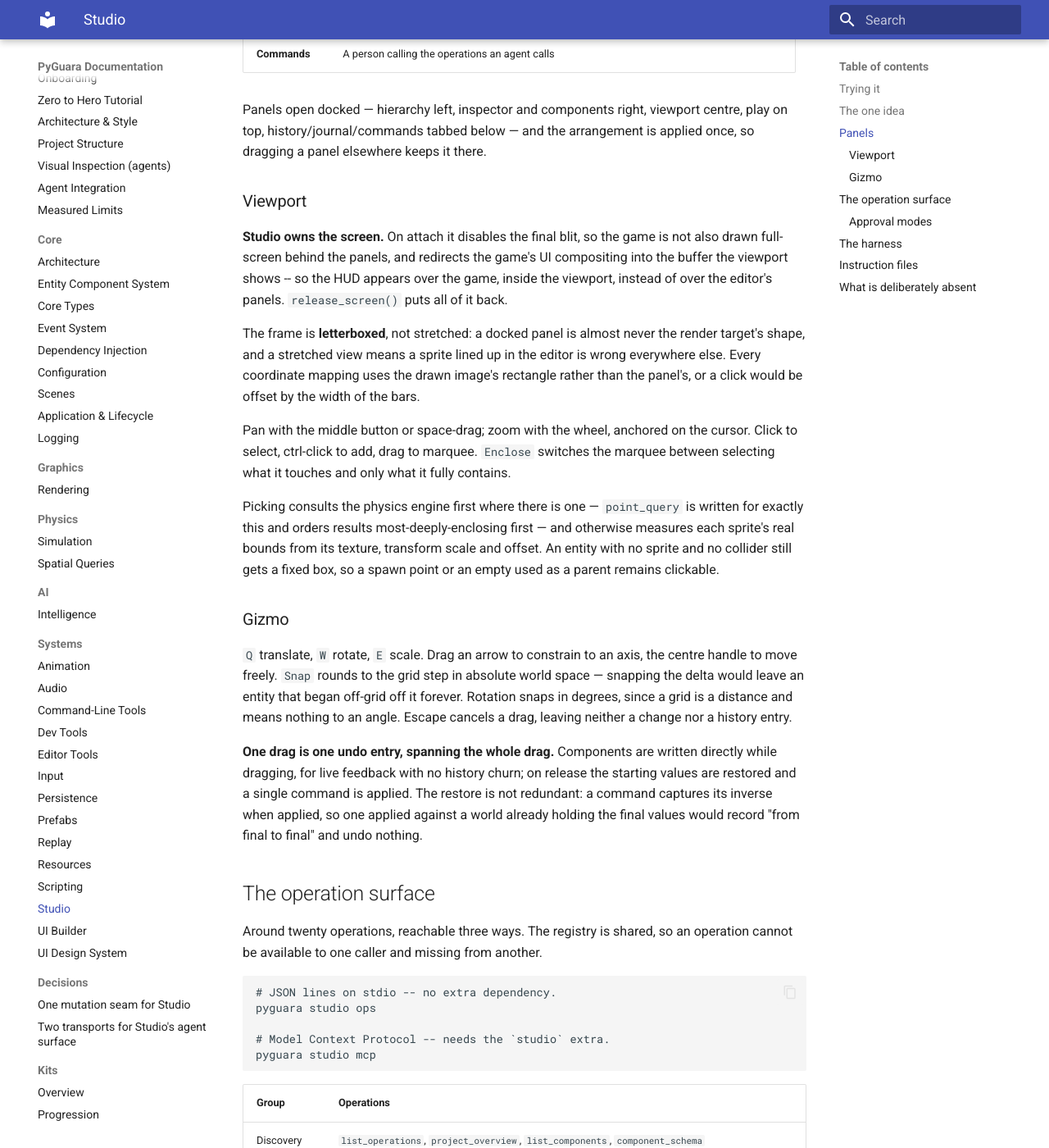
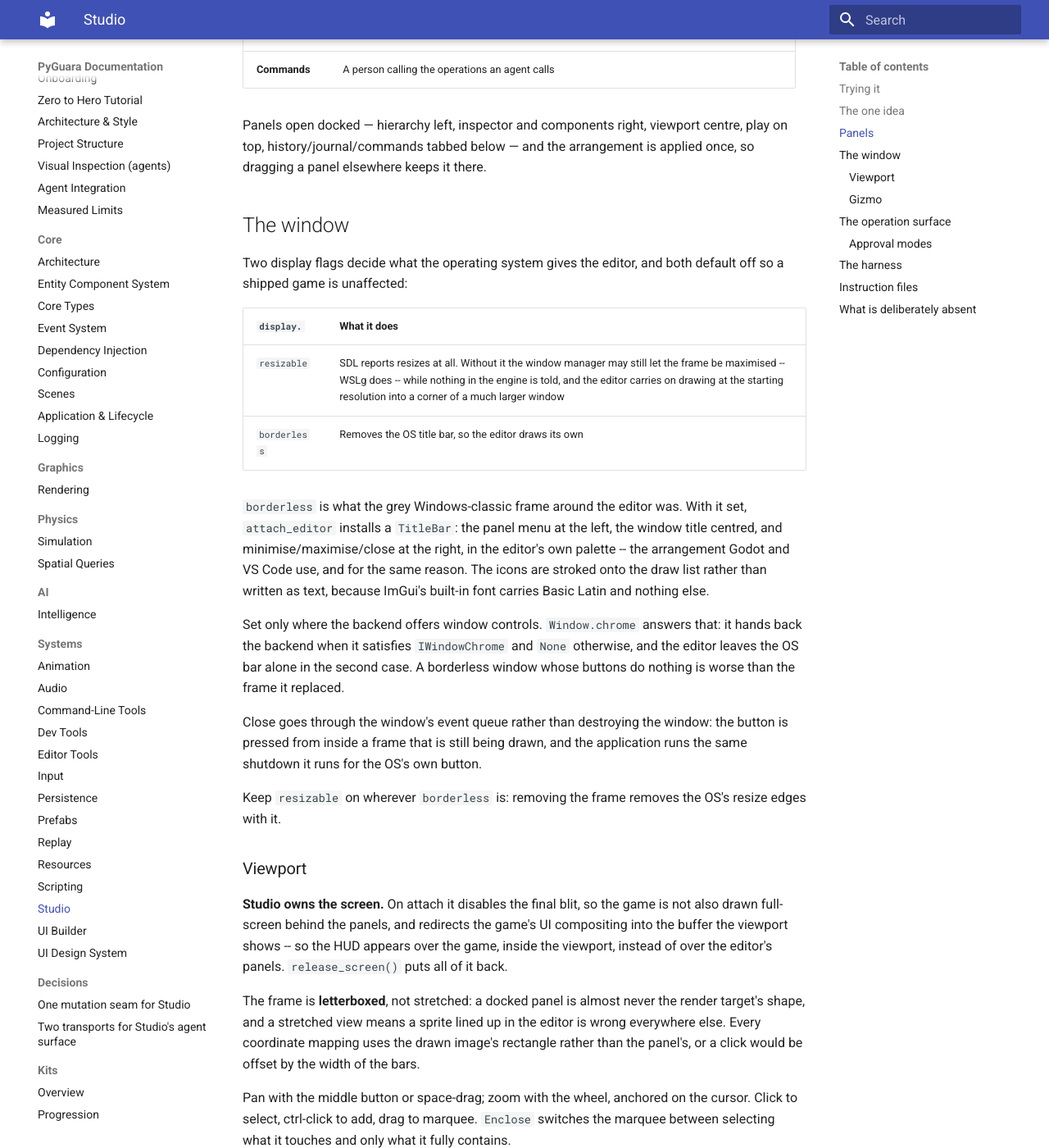
Before and after one commit to Wedeueis/pyguara, an MkDocs documentation site: the page built from docs/systems/studio.md, in a window 1280 px wide and 1400 px high, scrolled down 1713 px. Shown: the whole window at 82% size. Built offline with MkDocs 1.6.1 and Material for MkDocs 9.7.7, drawn with Linux system fonts in a browser that asks for light colours; some of the changed text lies outside the part shown.

Commit message:
docs(studio): record the window flags and the title bar
What `resizable` and `borderless` each buy, why they belong together, and
why the bar is installed only where `Window.chrome` answers.

Co-Authored-By: Claude Opus 5 <noreply@anthropic.com>

````diff
--- a/docs/systems/studio.md
+++ b/docs/systems/studio.md
@@ -24,6 +24,7 @@ opens any of them with Studio attached:
 uv run python tools/studio_demo.py                       # guara_falcao
 uv run python tools/studio_demo.py tamandua_murundus
 uv run python tools/studio_demo.py guara_falcao --mode ask
+uv run python tools/studio_demo.py guara_falcao --borderless
 ```
 
 `main.py` and the remaining demos run on the Pygame backend, where Studio
@@ -76,6 +77,38 @@ Panels open docked — hierarchy left, inspector and components right,
 viewport centre, play on top, history/journal/commands tabbed below — and
 the arrangement is applied once, so dragging a panel elsewhere keeps it
 there.
+
+## The window
+
+Two display flags decide what the operating system gives the editor, and
+both default off so a shipped game is unaffected:
+
+| `display.` | What it does |
+| --- | --- |
+| `resizable` | SDL reports resizes at all. Without it the window manager may still let the frame be maximised -- WSLg does -- while nothing in the engine is told, and the editor carries on drawing at the starting resolution into a corner of a much larger window |
+| `borderless` | Removes the OS title bar, so the editor draws its own |
+
+`borderless` is what the grey Windows-classic frame around the editor was.
+With it set, `attach_editor` installs a `TitleBar`: the panel menu at the
+left, the window title centred, and minimise/maximise/close at the right,
+in the editor's own palette -- the arrangement Godot and VS Code use, and
+for the same reason. The icons are stroked onto the draw list rather than
+written as text, because ImGui's built-in font carries Basic Latin and
+nothing else.
+
+Set only where the backend offers window controls. `Window.chrome`
+answers that: it hands back the backend when it satisfies `IWindowChrome`
+and `None` otherwise, and the editor leaves the OS bar alone in the second
+case. A borderless window whose buttons do nothing is worse than the frame
+it replaced.
+
+Close goes through the window's event queue rather than destroying the
+window: the button is pressed from inside a frame that is still being
+drawn, and the application runs the same shutdown it runs for the OS's own
+button.
+
+Keep `resizable` on wherever `borderless` is: removing the frame removes
+the OS's resize edges with it.
 
 ### Viewport
 
````
